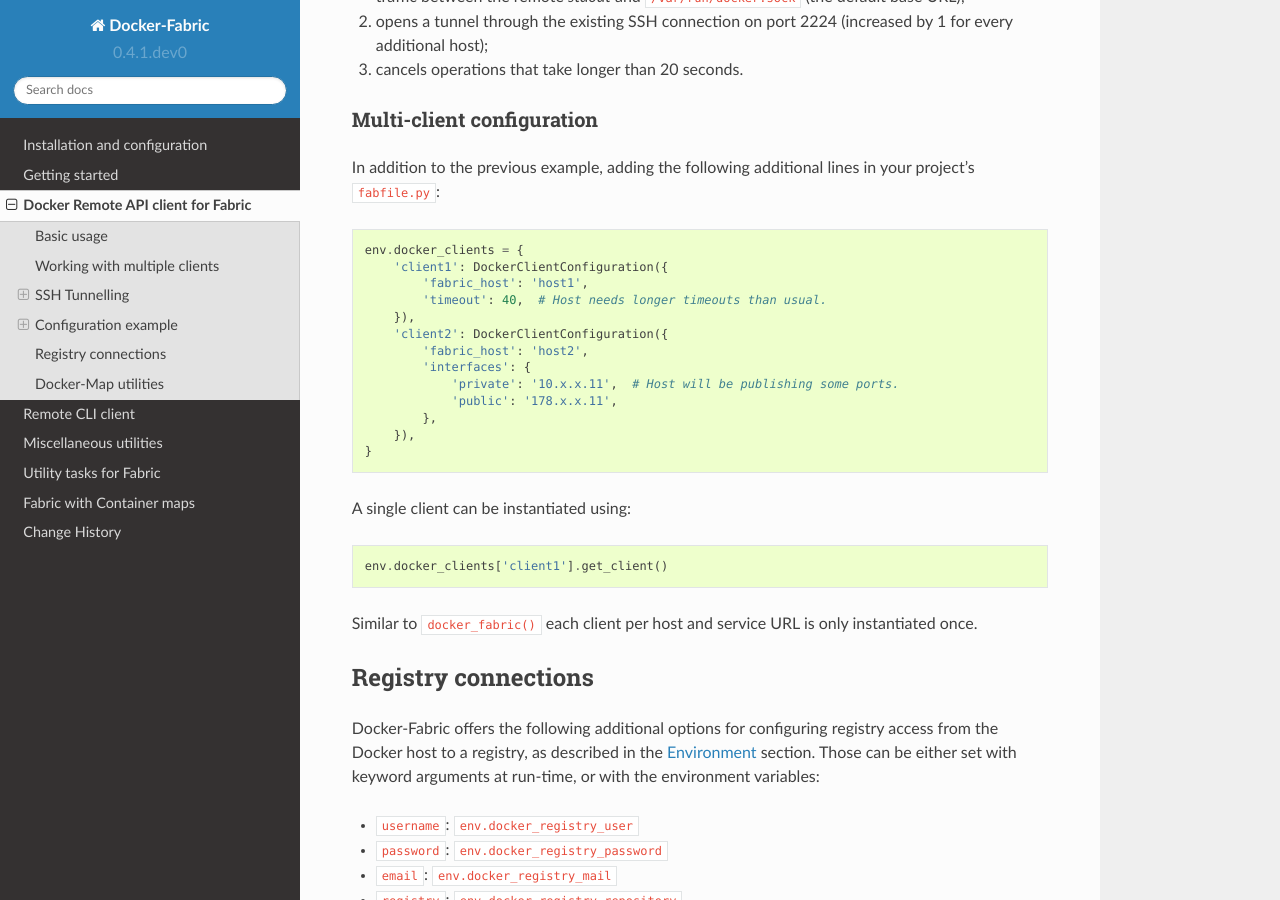
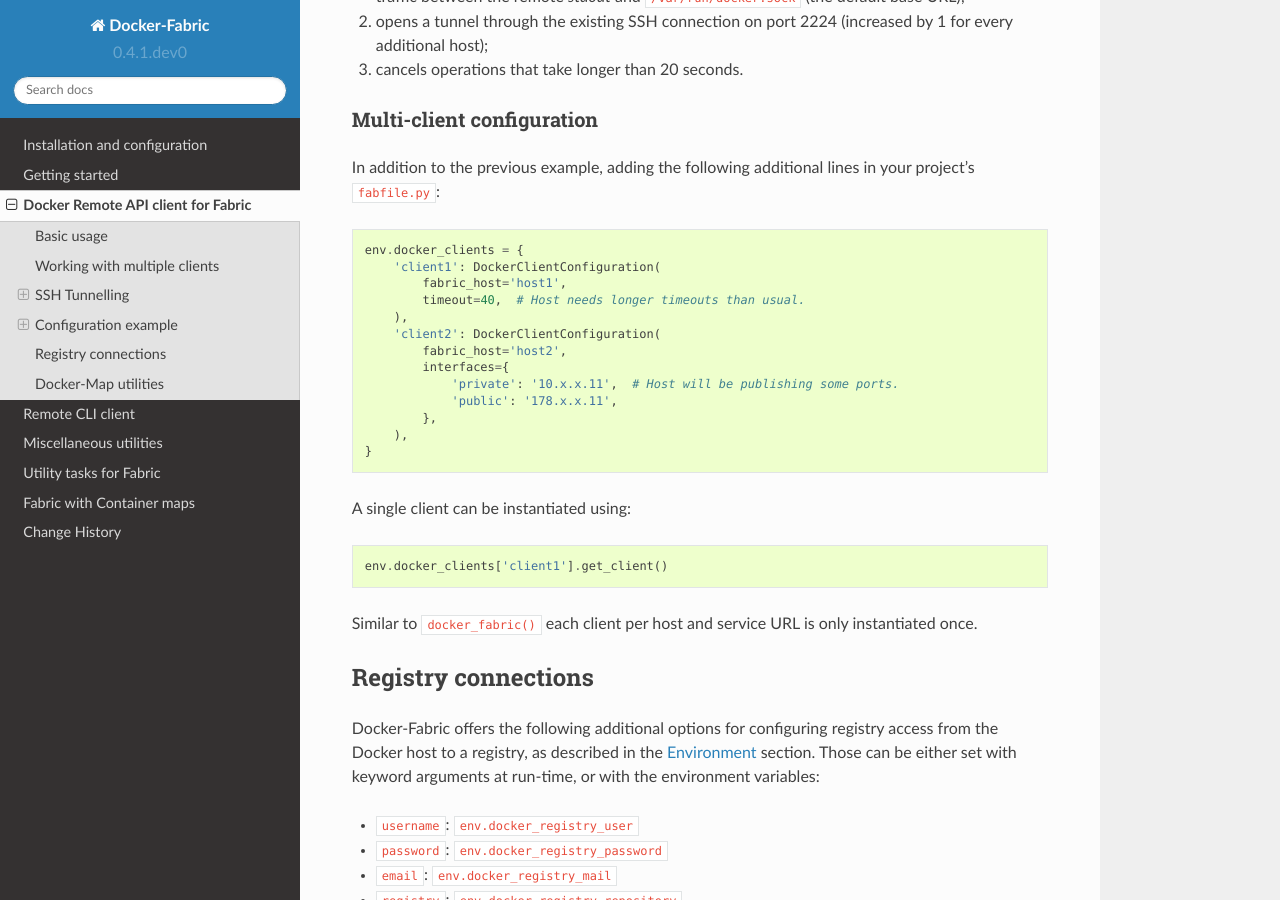
Before and after one commit to merll/docker-fabric, a Sphinx documentation site: the page built from docs/guide/apiclient.rst, in a window 1280 px wide and 900 px high, scrolled down 3181 px. Built offline with Sphinx 7.4.7 and the Read the Docs theme 2.0.0, drawn with Linux system fonts in a browser that asks for light colours.

```diff
--- a/docs/guide/apiclient.rst
+++ b/docs/guide/apiclient.rst
@@ -139,17 +139,17 @@ Multi-client configuration
 In addition to the previous example, adding the following additional lines in your project's ``fabfile.py``::
 
     env.docker_clients = {
-        'client1': DockerClientConfiguration({
-            'fabric_host': 'host1',
-            'timeout': 40,  # Host needs longer timeouts than usual.
-        }),
-        'client2': DockerClientConfiguration({
-            'fabric_host': 'host2',
-            'interfaces': {
+        'client1': DockerClientConfiguration(
+            fabric_host='host1',
+            timeout=40,  # Host needs longer timeouts than usual.
+        ),
+        'client2': DockerClientConfiguration(
+            fabric_host='host2',
+            interfaces={
                 'private': '10.x.x.11',  # Host will be publishing some ports.
                 'public': '178.x.x.11',
             },
-        }),
+        ),
     }
 
 A single client can be instantiated using::
```
